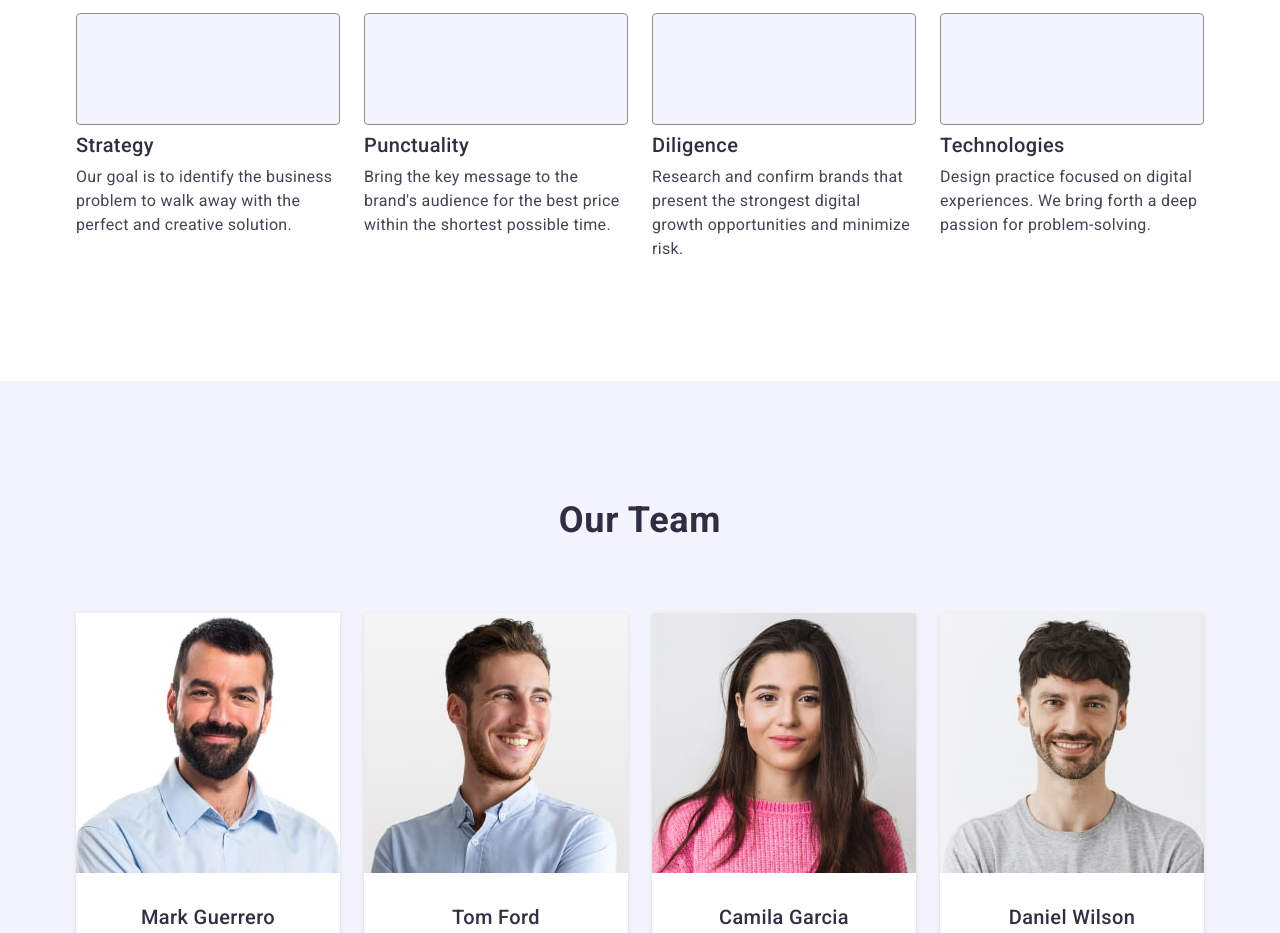
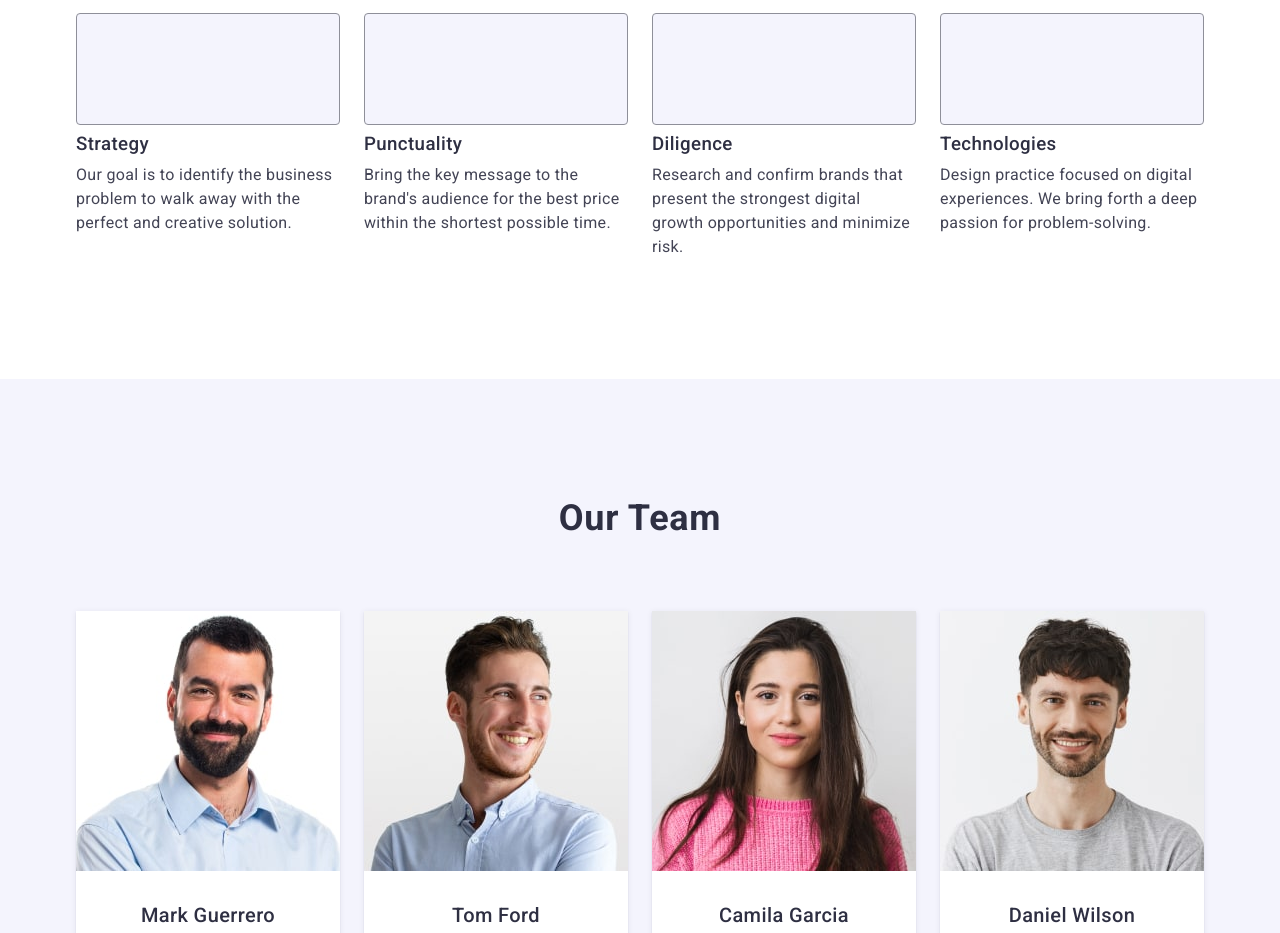
Before and after one commit to ValyaKhytsu/goit-markup-hw-4, a plain HTML site: page index.html in a window 1280 px wide. Shown: the part 780-1713 px from the top of the page. Drawn offline with nearby package versions, Linux system fonts and the light colour scheme.

Commit message:
css\style.css

```diff
--- a/css/style.css
+++ b/css/style.css
@@ -15,7 +15,7 @@ h2 {
   color: #2e2f42;
   text-transform: capitalize;
 }
-h3 {
+h3 {n
   font-size: 20px;
   line-height: 1.2;
   font-weight: 500;
```
